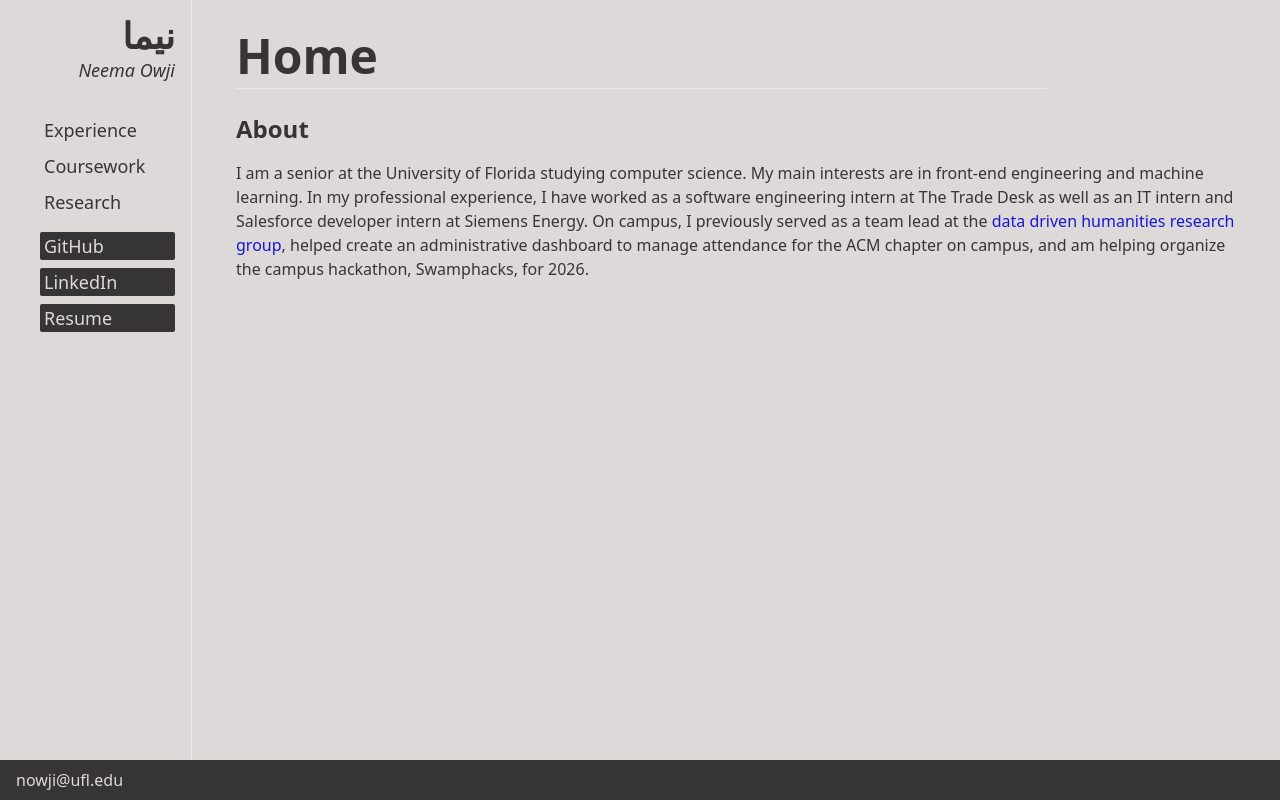
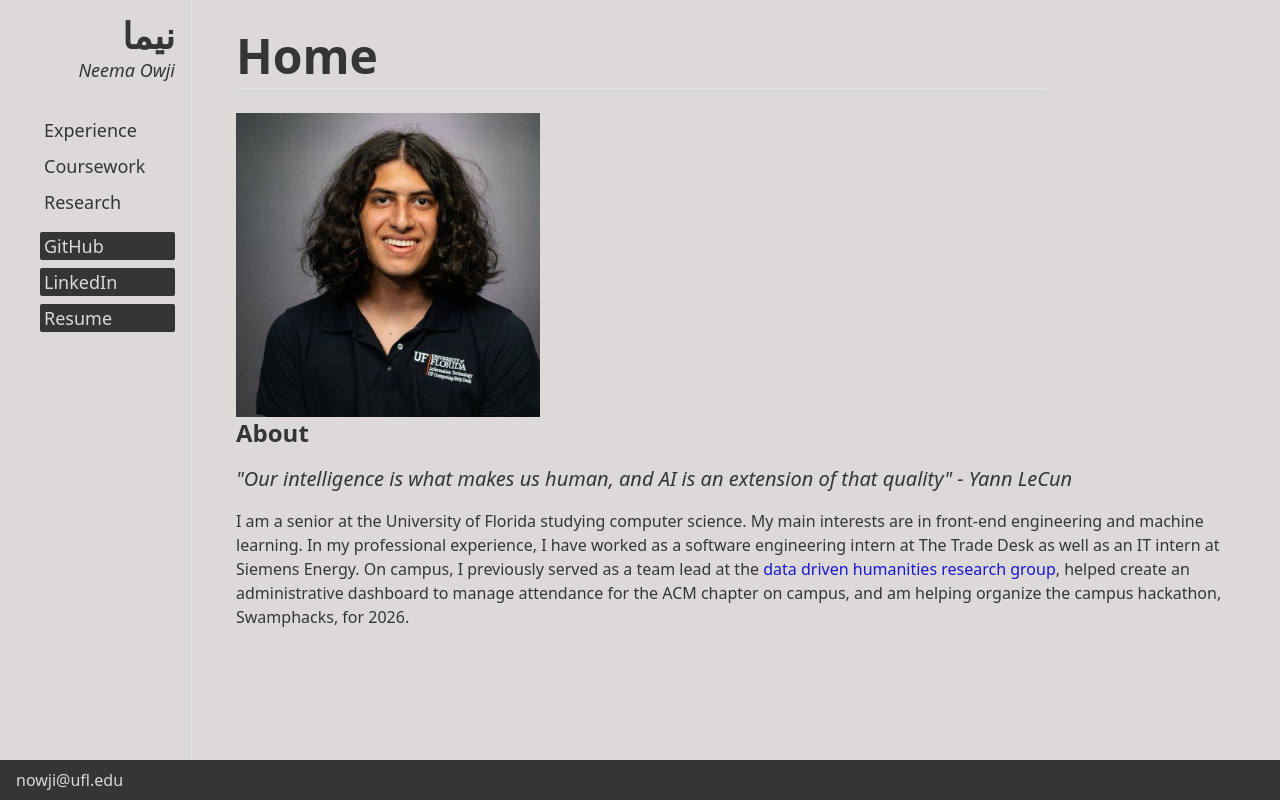
Before and after one commit to nowji/personal-website, a React (Vite) app: page / in a window 1280 px wide. Built offline with nearby package versions, Linux system fonts and the light colour scheme.

Commit message:
added headshot and quote to homepage

```diff
--- a/src/pages/HomePage.tsx
+++ b/src/pages/HomePage.tsx
@@ -1,18 +1,26 @@
 import React from "react";
+import headshot from "../assets/neema headshot.jpg";
 
 const HomePage: React.FC = () => {
   return (
     <div className="w-full flex flex-col items-left justify-start p-4 md:p-8 h-full">
       <h1 className="text-5xl font-bold">Home</h1>
       <hr className="mt-2 mb-6 w-4/5"></hr>
+      <div>
+        <img src={headshot} width="30%" />
+      </div>
+
       <h2 className="text-2xl font-semibold mb-4">About</h2>
+      <h3 className="italic text-xl mb-4">
+        "Our intelligence is what makes us human, and AI is an extension of that
+        quality" - Yann LeCun
+      </h3>
       <p>
         I am a senior at the University of Florida studying computer science. My
         main interests are in front-end engineering and machine learning. In my
         professional experience, I have worked as a software engineering intern
-        at The Trade Desk as well as an IT intern and Salesforce developer
-        intern at Siemens Energy. On campus, I previously served as a team lead
-        at the{" "}
+        at The Trade Desk as well as an IT intern at Siemens Energy. On campus,
+        I previously served as a team lead at the{" "}
         <a
           className="text-[#1717cf]"
           target="_blank"
```
Also changed, not shown: src/assets/neema headshot.jpg (added).
